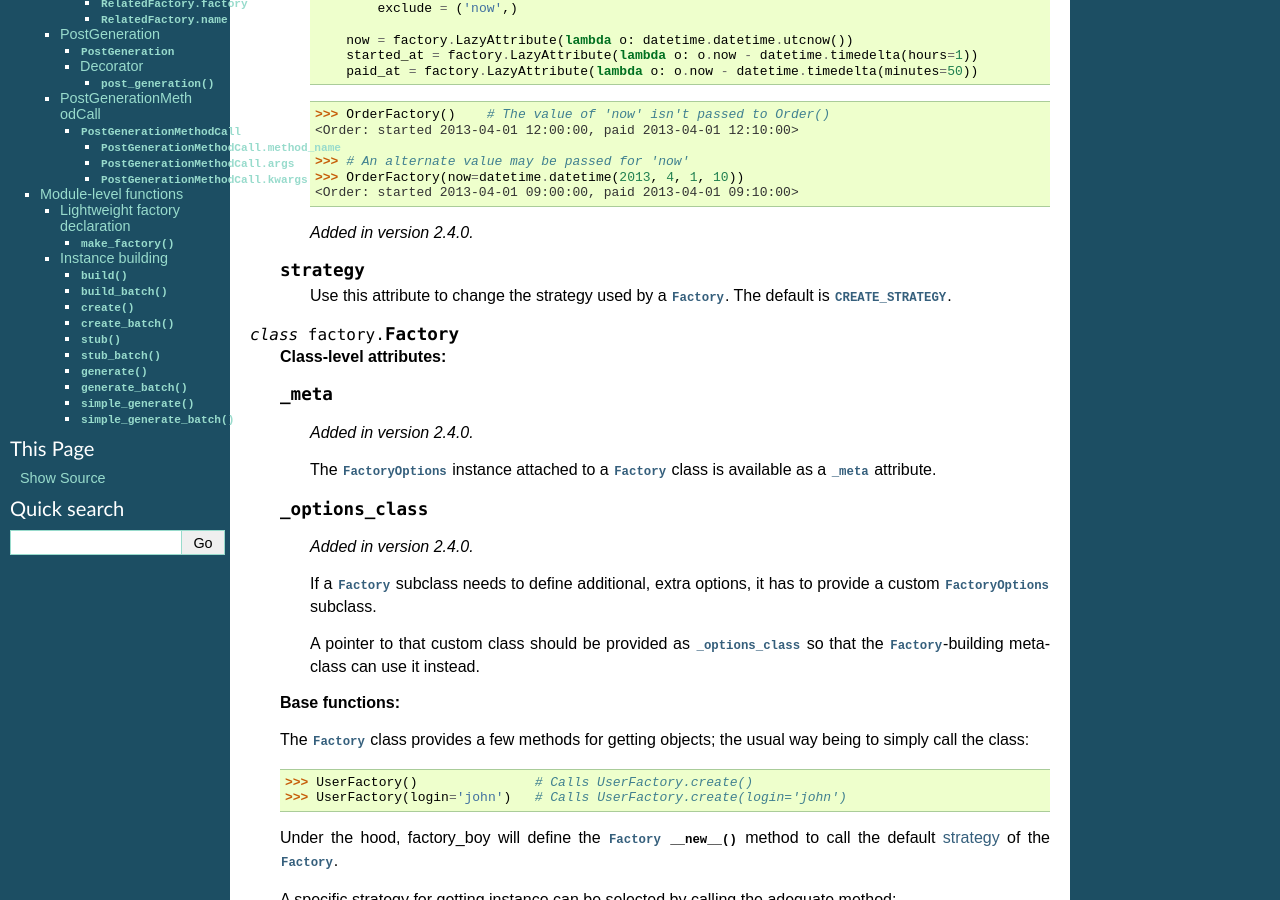
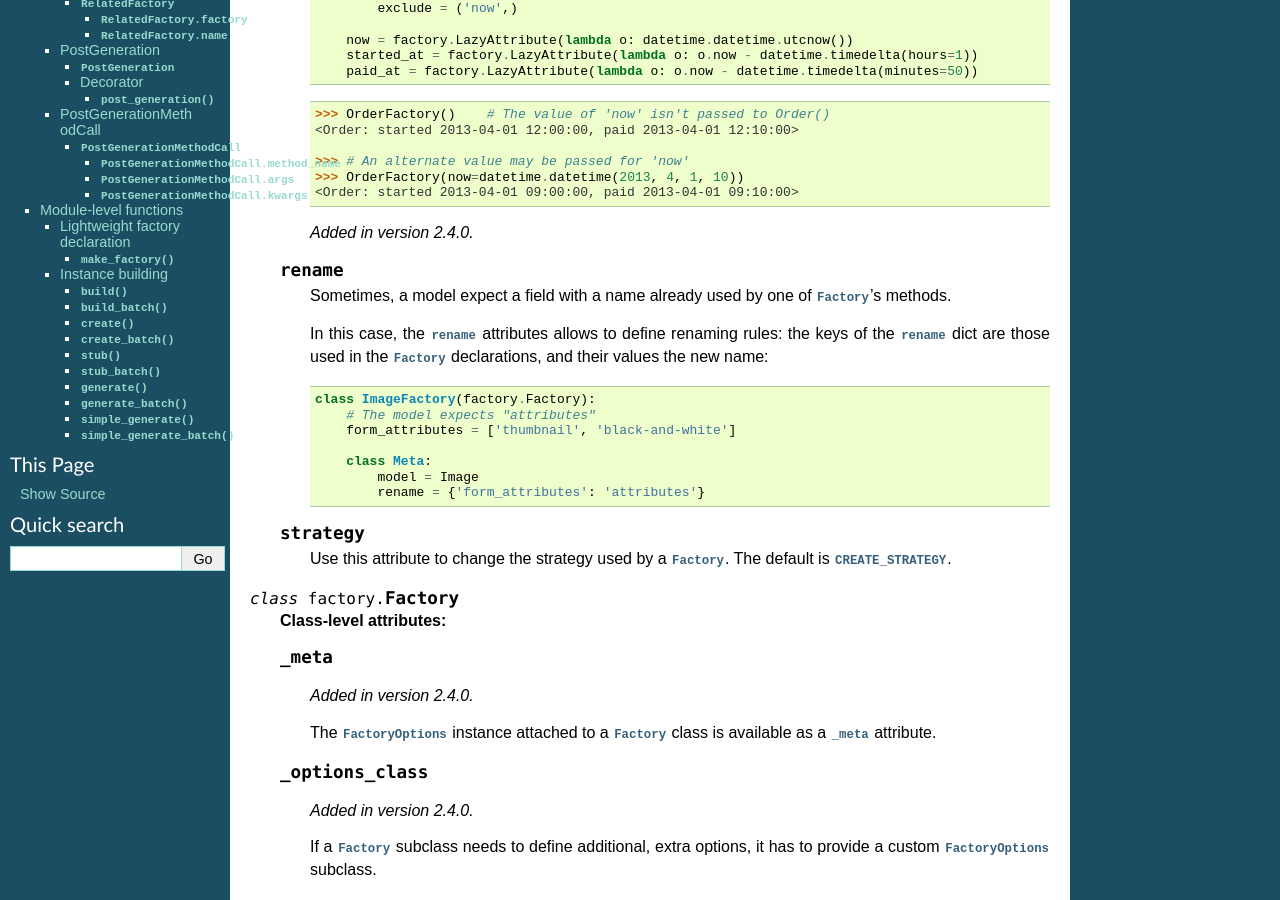
Before and after one commit to FactoryBoy/factory_boy, a Sphinx documentation site: the page built from docs/reference.rst, in a window 1280 px wide and 900 px high, scrolled down 1408 px. Built offline with Sphinx 7.4.7, drawn with Linux system fonts in a browser that asks for light colours; some of the changed text lies outside the part shown.

Commit message:
Add Meta.rename to handle name conflicts (See #206).
Define ``Meta.rename = {'attrs': 'attributes'}``
if your model expects a ``attributes`` kwarg but you can't
define it since it's already reserved by the ``Factory`` class.

```diff
--- a/docs/reference.rst
+++ b/docs/reference.rst
@@ -104,6 +104,28 @@
             <Order: started 2013-04-01 09:00:00, paid 2013-04-01 09:10:00>
 
         .. versionadded:: 2.4.0
+
+
+    .. attribute:: rename
+
+        Sometimes, a model expect a field with a name already used by one
+        of :class:`Factory`'s methods.
+
+        In this case, the :attr:`rename` attributes allows to define renaming
+        rules: the keys of the :attr:`rename` dict are those used in the
+        :class:`Factory` declarations, and their values the new name:
+
+        .. code-block:: python
+
+            class ImageFactory(factory.Factory):
+                # The model expects "attributes"
+                form_attributes = ['thumbnail', 'black-and-white']
+
+                class Meta:
+                    model = Image
+                    rename = {'form_attributes': 'attributes'}
+
+        .. versionadded: 2.6.0
 
 
     .. attribute:: strategy
@@ -228,7 +250,6 @@
                     return kwargs
 
         .. OHAI_VIM**
-
 
     .. classmethod:: _setup_next_sequence(cls)
 
```
Also changed, not shown: docs/changelog.rst (+9 -0 lines), 2 other files.
